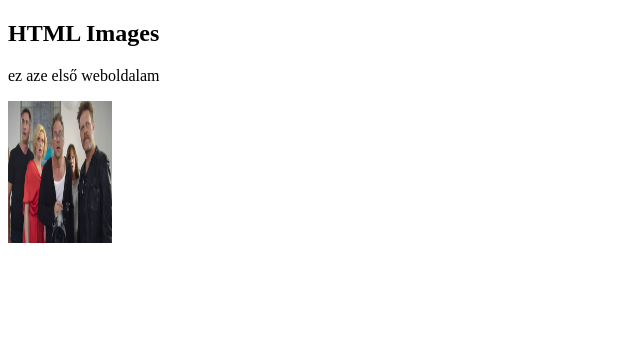
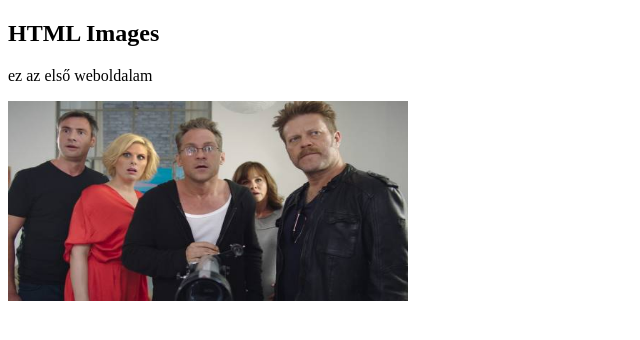
Before and after one commit to kisstamas123/kisstamas4, a plain HTML site: page index.html in a window 1280 px wide. Shown: the whole page, without its empty margins (0-640 px from the left). Drawn offline with Linux system fonts and the light colour scheme.

Commit message:
Update index.html

```diff
--- a/index.html
+++ b/index.html
@@ -3,9 +3,9 @@
 <body>
 
 <h2>HTML Images</h2>
-<p>ez aze első weboldalam</p>
+<p>ez az első weboldalam</p>
 
-<img src="https://kisstamas123.github.io/kisstamas4/valami_amerika_3_screenshot_20180218133503_1_original_560x313_cover.jpg" alt="W3Schools.com" width="104" height="142">
+<img src="https://kisstamas123.github.io/kisstamas4/valami_amerika_3_screenshot_20180218133503_1_original_560x313_cover.jpg" alt="W3Schools.com" width="400" height="200">
 
 </body>
 </html>
```
